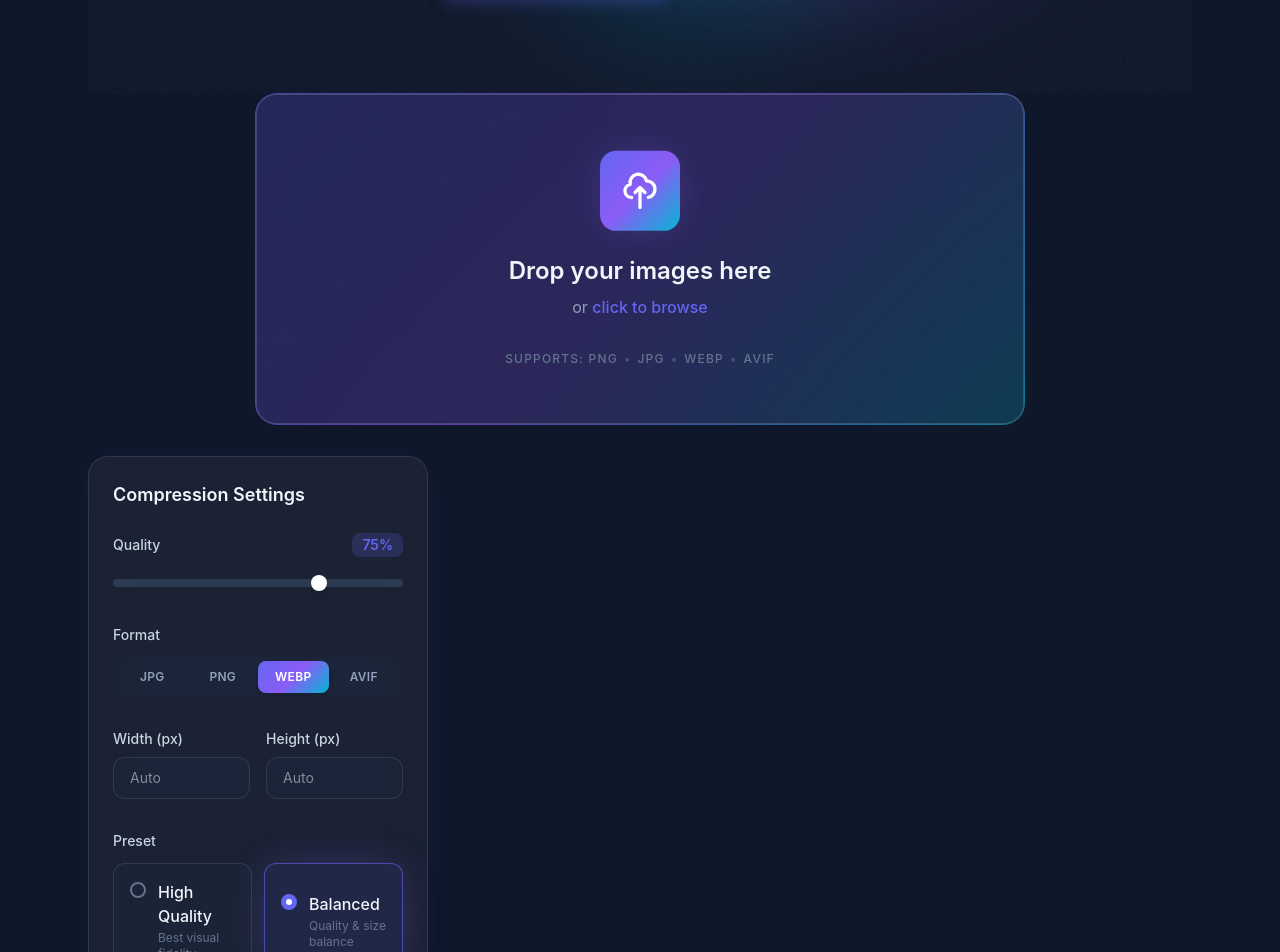
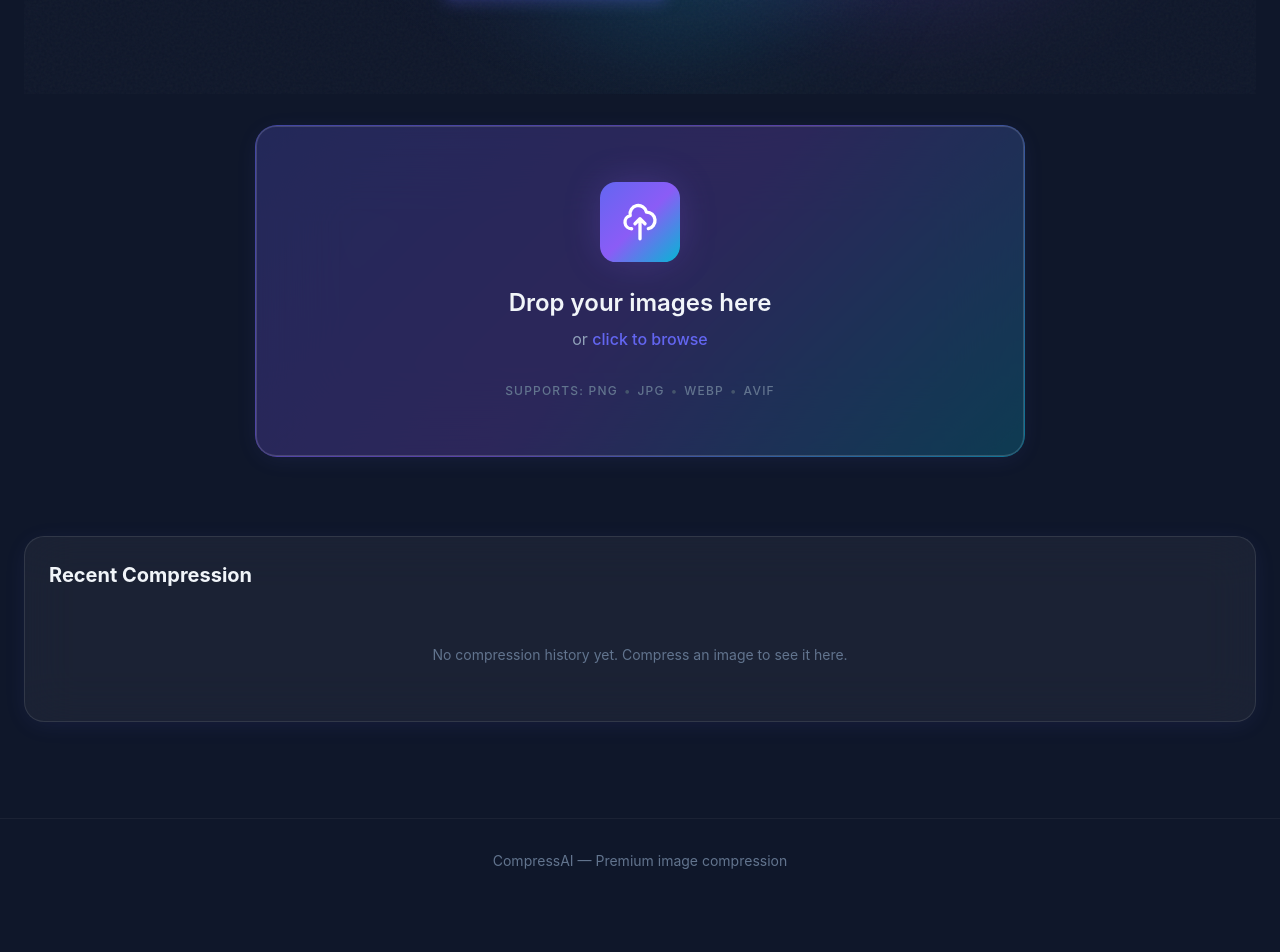
Before and after one commit to fritzuu/svdproject-reactjs, a React (Vite) app: page / in a window 1280 px wide. Shown: the part 520-1472 px from the top of the page. After the commit the page ends 1423 px from the top, so only its background shows below. Built offline with nearby package versions, Linux system fonts and the light colour scheme.

Commit message:
feat: widen app layout and improve responsive container
1400px max-width grid, consistent section gaps, and responsive drawers.

```diff
--- a/src/components/layout/Navbar.jsx
+++ b/src/components/layout/Navbar.jsx
@@ -13,7 +13,7 @@ function Logo() {
           <rect x="3" y="3" width="18" height="18" rx="4" />
         </svg>
       </div>
-      <span className="text-lg font-bold tracking-tight">
+      <span className="text-base font-bold tracking-tight sm:text-lg">
         Compress<span className="gradient-text">AI</span>
       </span>
     </div>
@@ -34,7 +34,7 @@ export default function Navbar({ onHistoryOpen, onSettingsOpen }) {
           : "bg-transparent"
       }`}
     >
-      <nav className="mx-auto flex h-16 max-w-6xl items-center justify-between px-4 sm:px-6">
+      <nav className="container-app flex h-14 items-center justify-between sm:h-16">
         <Logo />
 
         <div className="flex items-center gap-1 sm:gap-2">
@@ -44,7 +44,7 @@ export default function Navbar({ onHistoryOpen, onSettingsOpen }) {
           <IconButton onClick={onHistoryOpen} label="History">
             <HiOutlineClock className="h-5 w-5" />
           </IconButton>
-          <IconButton onClick={onSettingsOpen} label="Settings" className="lg:hidden">
+          <IconButton onClick={onSettingsOpen} label="Settings" className="md:hidden">
             <HiOutlineCog className="h-5 w-5" />
           </IconButton>
         </div>
--- a/src/components/ui/Drawer.jsx
+++ b/src/components/ui/Drawer.jsx
@@ -22,20 +22,24 @@ export default function Drawer({ open, onClose, title, children, side = "right"
             animate={{ x: 0 }}
             exit={slideFrom}
             transition={{ type: "spring", damping: 28, stiffness: 320 }}
-            className={`fixed top-0 ${position} z-50 flex h-full w-full max-w-md flex-col border-white/10 glass-strong shadow-2xl`}
+            className={`fixed top-0 ${position} z-50 flex h-full w-full max-w-full flex-col border-white/10 glass-strong shadow-2xl sm:max-w-md`}
           >
-            <div className="flex items-center justify-between border-b border-white/10 px-6 py-4">
-              <h2 className="text-lg font-semibold">{title}</h2>
+            <div className="flex shrink-0 items-center justify-between border-b border-white/10 px-4 py-4 sm:px-6">
+              <h2 className="truncate pr-2 text-base font-semibold sm:text-lg">
+                {title}
+              </h2>
               <button
                 type="button"
                 onClick={onClose}
-                className="rounded-lg p-2 text-slate-400 transition hover:bg-white/10 hover:text-white"
+                className="shrink-0 rounded-lg p-2 text-slate-400 transition hover:bg-white/10 hover:text-white"
                 aria-label="Close"
               >
                 <HiX className="h-5 w-5" />
               </button>
             </div>
-            <div className="flex-1 overflow-y-auto p-6">{children}</div>
+            <div className="min-h-0 flex-1 overflow-x-hidden overflow-y-auto p-4 sm:p-6">
+              {children}
+            </div>
           </motion.aside>
         </>
       )}
--- a/src/components/ui/SegmentedControl.jsx
+++ b/src/components/ui/SegmentedControl.jsx
@@ -2,7 +2,7 @@ import { motion } from "framer-motion";
 
 export default function SegmentedControl({ options, value, onChange }) {
   return (
-    <div className="relative flex rounded-xl bg-slate-800/50 p-1 light:bg-slate-100">
+    <div className="relative flex min-w-0 rounded-xl bg-slate-800/50 p-1 light:bg-slate-100">
       {options.map((opt) => {
         const active = value === opt.value;
         return (
@@ -10,8 +10,10 @@ export default function SegmentedControl({ options, value, onChange }) {
             key={opt.value}
             type="button"
             onClick={() => onChange(opt.value)}
-            className={`relative flex-1 rounded-lg px-3 py-2 text-xs font-semibold uppercase tracking-wide transition-colors ${
-              active ? "text-white" : "text-slate-400 hover:text-slate-200 light:hover:text-slate-700"
+            className={`relative min-w-0 flex-1 rounded-lg px-1.5 py-2 text-[10px] font-semibold uppercase tracking-wide transition-colors sm:px-3 sm:text-xs ${
+              active
+                ? "text-white"
+                : "text-slate-400 hover:text-slate-200 light:hover:text-slate-700"
             }`}
           >
             {active && (
@@ -21,7 +23,7 @@ export default function SegmentedControl({ options, value, onChange }) {
                 transition={{ type: "spring", stiffness: 400, damping: 30 }}
               />
             )}
-            <span className="relative z-10">{opt.label}</span>
+            <span className="relative z-10 truncate">{opt.label}</span>
           </button>
         );
       })}
--- a/src/index.css
+++ b/src/index.css
@@ -12,6 +12,7 @@
   --radius-card: 1.25rem;
   --shadow-soft: 0 4px 24px -4px rgba(99, 102, 241, 0.12);
   --shadow-glow: 0 0 40px -8px rgba(139, 92, 246, 0.35);
+  --container-wide: 90rem;
 }
 
 @layer base {
@@ -51,11 +52,19 @@
   }
 
   .glass-strong {
-    @apply border border-white/15 bg-slate-900/60 backdrop-blur-2xl;
+    @apply border border-white/15 bg-slate-900/60 backdrop-blur-2xl shadow-[var(--shadow-soft)];
   }
 
   .light .glass-strong {
     @apply border-slate-200/90 bg-white/90;
+  }
+
+  .container-app {
+    @apply mx-auto w-full min-w-0 max-w-[var(--container-wide)] px-4 md:px-5 lg:px-6;
+  }
+
+  .section-gap {
+    @apply mt-12 md:mt-14 lg:mt-16;
   }
 
   .noise-overlay::after {
@@ -74,6 +83,12 @@
   .hover-lift:hover {
     @apply -translate-y-0.5 shadow-lg;
   }
+
+  .glow-ring {
+    box-shadow:
+      0 0 0 1px rgba(99, 102, 241, 0.2),
+      0 0 48px -12px rgba(139, 92, 246, 0.45);
+  }
 }
 
 ::-webkit-scrollbar {
--- a/src/pages/HomePage.jsx
+++ b/src/pages/HomePage.jsx
@@ -19,9 +19,9 @@ export default function HomePage() {
   const { history } = useHistory();
 
   const {
+    previewItems,
     originalImages,
     compressedImages,
-    meta,
     options,
     updateOptions,
     isCompressing,
@@ -34,11 +34,15 @@ export default function HomePage() {
     ref.current?.scrollIntoView({ behavior: "smooth", block: "start" });
   };
 
+  const hasImages = previewItems.length > 0;
+  const isSuccess =
+    hasImages && compressedImages.length > 0 && !isCompressing;
+
   return (
     <div className="relative min-h-screen overflow-x-hidden">
       <div className="pointer-events-none fixed inset-0 -z-10">
         <div className="absolute inset-0 dark:bg-surface-dark light:bg-surface-light" />
-        <div className="absolute inset-0 bg-[radial-gradient(ellipse_at_top,_rgba(99,102,241,0.15),transparent_50%)]" />
+        <div className="absolute inset-0 bg-[radial-gradient(ellipse_at_top,_rgba(99,102,241,0.18),transparent_55%)]" />
       </div>
 
       <Navbar
@@ -50,53 +54,69 @@ export default function HomePage() {
         position="bottom-right"
         toastOptions={{
           className:
-            "!glass !rounded-xl !text-slate-100 !border !border-white/10 light:!text-slate-900",
+            "!glass !rounded-xl !text-slate-100 !border !border-white/10 light:!text-slate-900 !max-w-[calc(100vw-2rem)]",
           duration: 3500,
         }}
       />
 
-      <main className="mx-auto max-w-6xl px-4 sm:px-6">
+      <main className="container-app">
         <HeroSection
           onStart={() => scrollTo(uploadRef)}
           onLearnMore={() => scrollTo(learnRef)}
         />
 
-        <div ref={uploadRef} className="pb-8">
+        <div ref={uploadRef} className="mt-6 md:mt-8">
           <UploadCard
             onFilesSelected={handleFilesSelected}
             disabled={isCompressing}
+            isUploading={isCompressing}
+            uploadProgress={progress}
+            isSuccess={isSuccess}
+            fileCount={originalImages.length}
           />
         </div>
 
-        <div className="grid gap-8 lg:grid-cols-[minmax(0,340px)_1fr]">
-          <div className="hidden lg:block">
-            <div className="sticky top-24">
-              <SettingsPanel options={options} updateOptions={updateOptions} />
+        {hasImages && (
+          <div className="section-gap grid min-w-0 grid-cols-1 gap-6 md:grid-cols-2 md:gap-7 lg:grid-cols-[minmax(380px,420px)_1fr] lg:gap-8">
+            <aside className="min-w-0">
+              <div className="md:sticky md:top-20 xl:top-24">
+                <div className="hidden md:block">
+                  <SettingsPanel
+                    options={options}
+                    updateOptions={updateOptions}
+                  />
                 </div>
+                <p className="mt-3 text-center text-xs text-slate-500 md:hidden">
+                  Open settings via toolbar icon on mobile
+                </p>
               </div>
+            </aside>
 
-          <div>
+            <div className="min-w-0">
               <BeforeAfterSection
-              originalImages={originalImages}
-              compressedImages={compressedImages}
-              meta={meta}
+                previewItems={previewItems}
                 isCompressing={isCompressing}
                 progress={progress}
                 stats={stats}
               />
             </div>
           </div>
+        )}
 
-        <div ref={learnRef}>
+        <div ref={learnRef} className="min-w-0">
           <HistorySection history={history} />
         </div>
       </main>
 
-      <footer className="border-t border-white/5 py-8 text-center text-sm text-slate-500 light:border-slate-200">
+      <footer className="container-app border-t border-white/5 py-8 text-center text-xs text-slate-500 sm:text-sm light:border-slate-200">
         CompressAI — Premium image compression
       </footer>
 
-      <Drawer open={historyOpen} onClose={() => setHistoryOpen(false)} title="Compression History">
+      <Drawer
+        open={historyOpen}
+        onClose={() => setHistoryOpen(false)}
+        title="Compression History"
+      >
         <HistoryTimeline history={history} compact />
       </Drawer>
 
@@ -106,7 +126,11 @@ export default function HomePage() {
         title="Compression Settings"
         side="left"
       >
-        <SettingsPanel options={options} updateOptions={updateOptions} className="!p-0 !shadow-none !border-0 !bg-transparent" />
+        <SettingsPanel
+          options={options}
+          updateOptions={updateOptions}
+          className="!border-0 !bg-transparent !p-0 !shadow-none"
+        />
       </Drawer>
     </div>
   );
```
Lines whose indentation alone changed are shown as unchanged.
